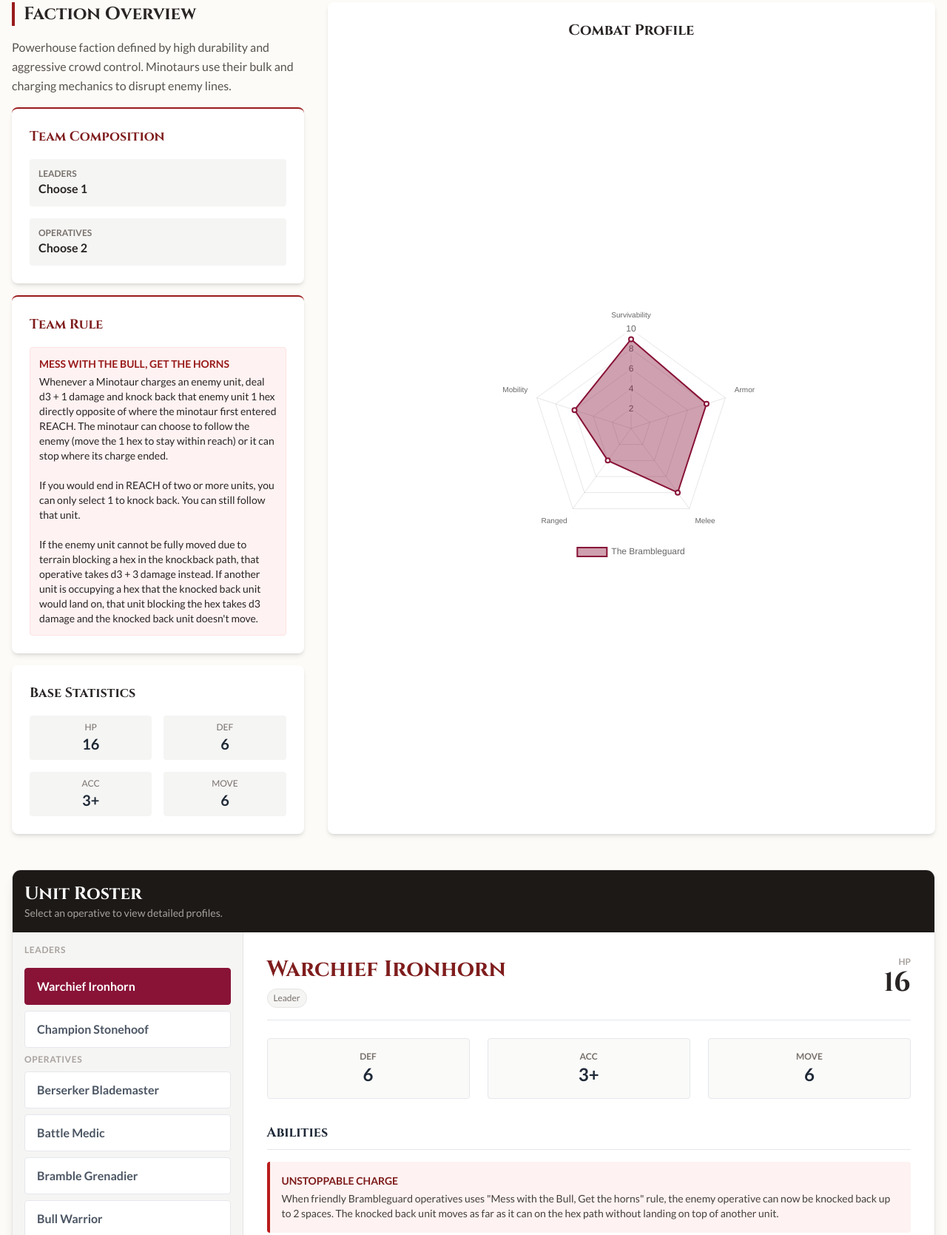
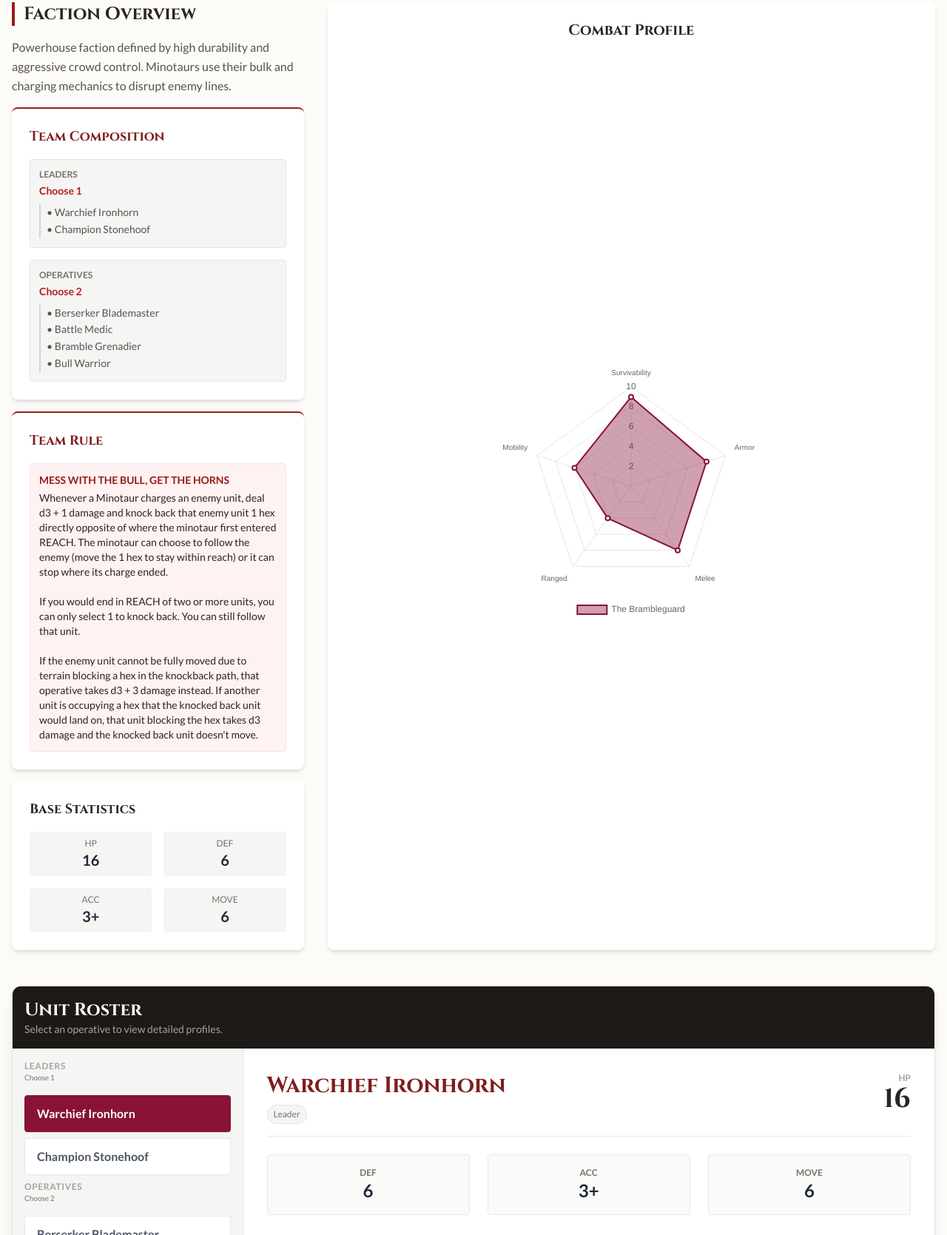
Before and after one commit to sgmoore03/shadewood, a plain HTML site: page faction_profile.html in a window 1280 px wide. Shown: the part 161-1830 px from the top of the page at 74% size. Drawn offline with nearby package versions, Linux system fonts and the light colour scheme.

Commit message:
Adding in more comprehensive team comp

```diff
--- a/faction_profile.html
+++ b/faction_profile.html
@@ -42,17 +42,17 @@
                 <h2 class="text-2xl font-bold text-stone-800 border-l-4 border-red-800 pl-3">Faction Overview</h2>
                 <p id="faction-flavor" class="text-stone-600 leading-relaxed"></p>
 
-                <!-- New Team Composition Box -->
+                <!-- Team Composition Box -->
                 <div class="bg-white p-6 rounded-lg shadow-md border-t-2 border-red-800">
                     <h3 class="text-lg font-bold text-red-900 mb-4 header-font">Team Composition</h3>
                     <div class="grid grid-cols-1 gap-4">
-                        <div class="p-3 bg-stone-100 rounded">
-                            <div class="text-xs text-stone-500 uppercase font-bold">Leaders</div>
-                            <div id="comp-leaders" class="text-stone-800 font-bold"></div>
+                        <div class="p-3 bg-stone-100 rounded border border-stone-200">
+                            <div class="text-xs text-stone-500 uppercase font-bold mb-1">Leaders</div>
+                            <div id="comp-leaders" class="text-stone-800 font-bold text-sm"></div>
                         </div>
-                        <div class="p-3 bg-stone-100 rounded">
-                            <div class="text-xs text-stone-500 uppercase font-bold">Operatives</div>
-                            <div id="comp-operatives" class="text-stone-800 font-bold"></div>
+                        <div class="p-3 bg-stone-100 rounded border border-stone-200">
+                            <div class="text-xs text-stone-500 uppercase font-bold mb-1">Operatives</div>
+                            <div id="comp-operatives" class="text-stone-800 font-bold text-sm"></div>
                         </div>
                     </div>
                 </div>
@@ -124,10 +124,25 @@
             document.getElementById('faction-name').innerText = data.name;
             document.getElementById('faction-flavor').innerText = data.flavor;
 
-            // Team Composition Logic
+            // --- Team Composition Logic (Updated) ---
+            const leaderUnits = data.roster.filter(u => u.role === 'Leader');
+            const opUnits = data.roster.filter(u => u.role !== 'Leader');
+            const formatList = (units) => units.map(u => `• ${u.name}`).join('<br>');
+
             if (data.comp) {
-                document.getElementById('comp-leaders').innerText = data.comp.leaders;
-                document.getElementById('comp-operatives').innerText = data.comp.operatives;
+                // Leaders
+                document.getElementById('comp-leaders').innerHTML = `
+                    <span class="block text-red-700 mb-2">${data.comp.leaders}</span>
+                    <div class="text-sm font-normal text-stone-600 leading-relaxed pl-2 border-l-2 border-stone-300">
+                        ${formatList(leaderUnits)}
+                    </div>`;
+
+                // Operatives
+                document.getElementById('comp-operatives').innerHTML = `
+                    <span class="block text-red-700 mb-2">${data.comp.operatives}</span>
+                    <div class="text-sm font-normal text-stone-600 leading-relaxed pl-2 border-l-2 border-stone-300">
+                        ${formatList(opUnits)}
+                    </div>`;
             } else {
                 document.getElementById('comp-leaders').innerText = "See Rules";
                 document.getElementById('comp-operatives').innerText = "See Rules";
@@ -175,15 +190,25 @@
 
                 let listHTML = '';
 
+                // Leaders Section (Updated with Counts)
                 if (leaders.length > 0) {
-                    listHTML += '<div class="text-xs font-bold text-stone-400 uppercase tracking-wider mb-2">Leaders</div>';
+                    listHTML += `
+                    <div class="mb-2">
+                        <div class="text-xs font-bold text-stone-400 uppercase tracking-wider">Leaders</div>
+                        <div class="text-[10px] text-stone-500 font-normal mb-2">${data.comp ? data.comp.leaders : ''}</div>
+                    </div>`;
                     leaders.forEach((unit) => {
                         listHTML += `<button onclick="loadUnit('${unit.id}')" class="unit-btn w-full text-left px-4 py-3 rounded transition-colors duration-200 font-bold border inactive-tab" id="btn-${unit.id}">${unit.name}</button>`;
                     });
                 }
 
+                // Operatives Section (Updated with Counts)
                 if (operatives.length > 0) {
-                    listHTML += '<div class="text-xs font-bold text-stone-400 uppercase tracking-wider mt-6 mb-2">Operatives</div>';
+                    listHTML += `
+                    <div class="mt-6 mb-2">
+                        <div class="text-xs font-bold text-stone-400 uppercase tracking-wider">Operatives</div>
+                        <div class="text-[10px] text-stone-500 font-normal mb-2">${data.comp ? data.comp.operatives : ''}</div>
+                    </div>`;
                     operatives.forEach((unit) => {
                         listHTML += `<button onclick="loadUnit('${unit.id}')" class="unit-btn w-full text-left px-4 py-3 rounded transition-colors duration-200 font-bold border inactive-tab" id="btn-${unit.id}">${unit.name}</button>`;
                     });
```
